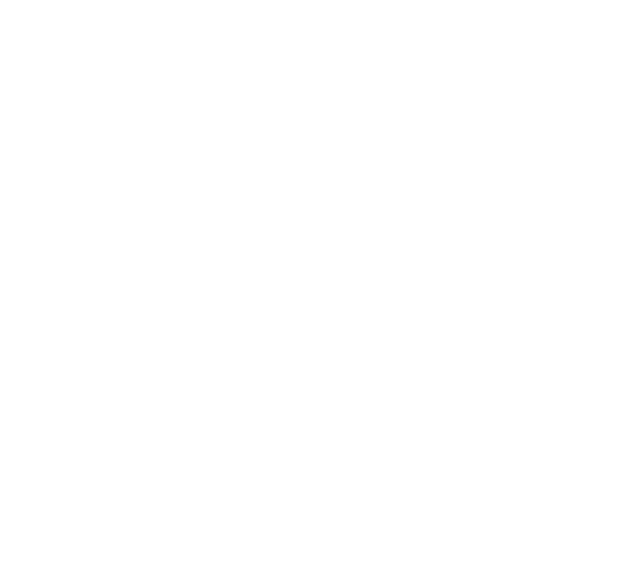
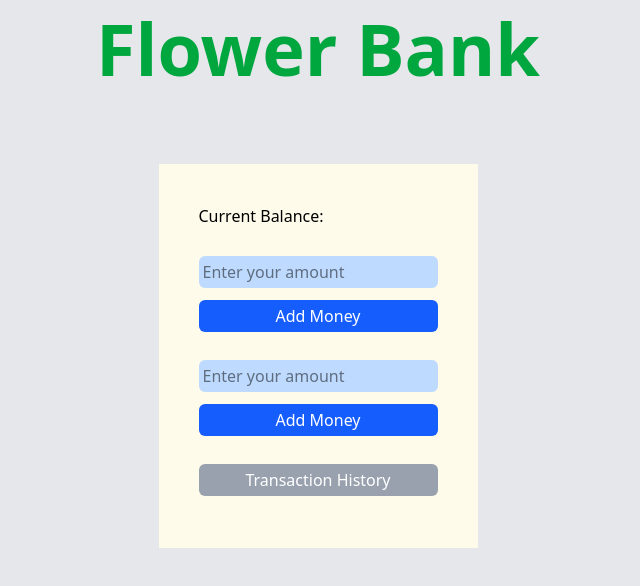
Before and after one commit to skSadi12/Flower-Bank-App, a website built with Vite: page index.html in a window 1280 px wide. Shown: the whole page, without its empty margins (322-962 px from the left). Built offline with nearby package versions, Linux system fonts and the light colour scheme.

Commit message:
html and css code done

```diff
--- a/index.html
+++ b/index.html
@@ -7,8 +7,30 @@
   <link rel="shortcut icon" href="download.png" type="image/x-icon">
   <link rel="stylesheet" href="style.css">
 </head>
-<body>
+<body class=" bg-gray-200">
+  <h1 class="text-center text-green-600  md:text-7xl text-4xl font-bold mt-3">Flower Bank</h1>
 
+  <section class="grid justify-center mt-20  ">
+    <div class="bg-amber-50 p-10 space-y-7">
+      <div>
+        <p>Current Balance: <span id="CurrentBalance"></span></p>
+      </div>
+      <div class=" space-y-3 ">
+        <input type="text" placeholder="Enter your amount" id="addInput" class="bg-blue-200 p-1 rounded-md"> <br>
+        <button  class="bg-blue-600 p-1 w-full rounded-md text-white" id="addBtn">Add Money</button>
+      </div>
+      <div class=" space-y-3 ">
+        <input type="text" placeholder="Enter your amount" id="withdrawInput" class="bg-blue-200 p-1 rounded-md"> <br>
+        <button  class="bg-blue-600 p-1 w-full rounded-md text-white" id="withdrawBtn">Add Money</button>
+      </div>
+
+      <div class=" space-y-3 ">
+        <button class="bg-gray-400 p-1 w-full rounded-md text-white" id="TransactionBtn">Transaction History</button>
+        <ul id="TransactionUl" ></ul>
+      </div>
+
+    </div>
+  </section>
 
 
   <script type="module" src="index.js"></script>
--- a/index.js
+++ b/index.js
@@ -0,0 +1 @@
+console.log('first')
```
